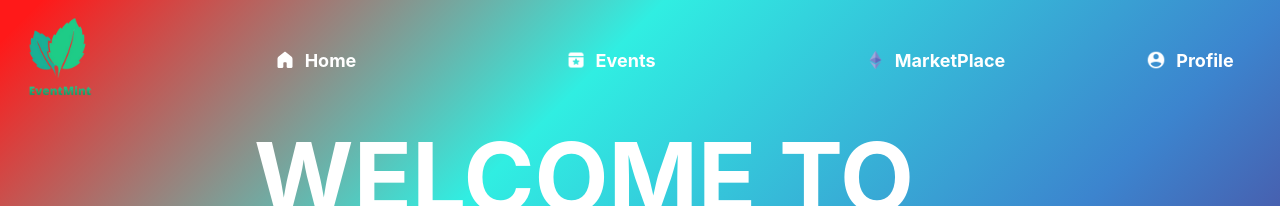
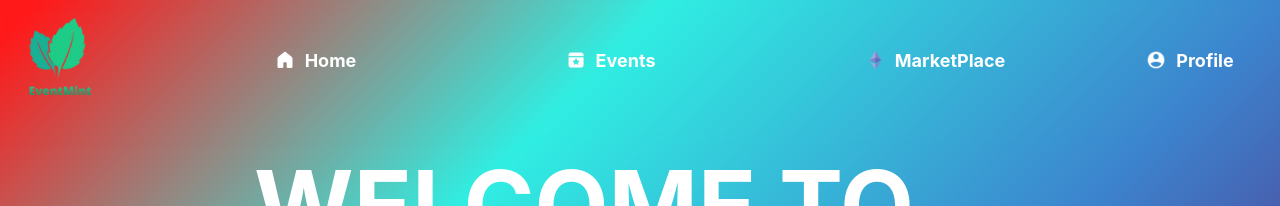
Before and after one commit to dhruuvd-1704/event_mint, a React (Create React App) app: page / in a window 1280 px wide. Shown: the top 206 px of the page. Built offline with nearby package versions, Linux system fonts and the light colour scheme; a web font is replaced by a local one.

Commit message:
navbar backdrop

```diff
--- a/package.json
+++ b/package.json
@@ -9,6 +9,7 @@
     "@fortawesome/fontawesome-svg-core": "^6.5.1",
     "@fortawesome/free-solid-svg-icons": "^6.5.1",
     "@fortawesome/react-fontawesome": "^0.2.0",
+    "@mui/material": "^5.15.6",
     "@testing-library/jest-dom": "^5.17.0",
     "@testing-library/react": "^13.4.0",
     "@testing-library/user-event": "^13.5.0",
--- a/src/components/NavBar.js
+++ b/src/components/NavBar.js
@@ -21,8 +21,8 @@ const NavBar = () => {
 
     return (
         <>
-            <header>
-                <nav className='main' ref={navRef}>
+            <header className='mb-10' >
+                <nav className='main  backdrop-blur-sm pb-0 mb-10' ref={navRef}>
                     <div className='Title'>
                         <img className='logo' src={logo} alt='EventMint' />
                     </div>
```
Also changed, not shown: 1 other file (tests, documents, lock files or other folders).
